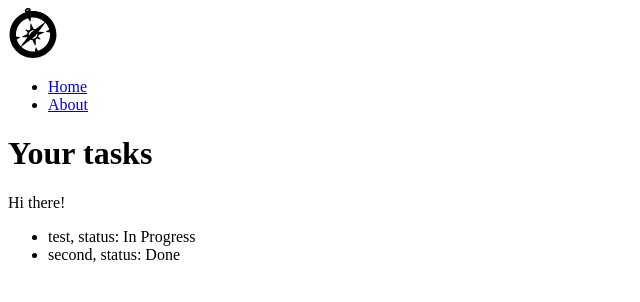
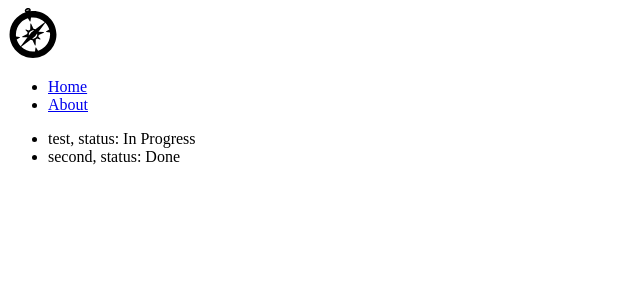
Before and after one commit to rjNemo/react_template, a React (Create React App) app: page / in a window 1280 px wide. Shown: the top 302 px of the page, without its empty margins (0-640 px from the left). Built offline with nearby package versions, Linux system fonts and the light colour scheme.

Commit message:
install styled components

```diff
--- a/package.json
+++ b/package.json
@@ -9,7 +9,8 @@
     "react": "^17.0.0",
     "react-dom": "^17.0.0",
     "react-router-dom": "^5.2.0",
-    "react-scripts": "3.4.4"
+    "react-scripts": "3.4.4",
+    "styled-components": "^5.2.0"
   },
   "scripts": {
     "start": "react-scripts start",
@@ -38,6 +39,8 @@
     "@types/react": "^16.9.53",
     "@types/react-dom": "^16.9.8",
     "@types/react-router-dom": "^5.1.6",
+    "@types/styled-components": "^5.1.4",
+    "babel-plugin-styled-components": "^1.11.1",
     "typescript": "^4.0.3"
   }
 }
--- a/src/components/TodoList.tsx
+++ b/src/components/TodoList.tsx
@@ -7,8 +7,6 @@ interface Props {
 
 export const TodoList: FC<Props> = ({ todos }) => (
   <div>
-    <h1>Your tasks</h1>
-    <p>Hi there!</p>
     <ul>
       {todos.map((todo) => (
         <li key={todo.id}>
--- a/src/core/services/todo.ts
+++ b/src/core/services/todo.ts
@@ -1,7 +1,6 @@
 import Todo from '../models/todo';
 
 export const listTodos = (): Todo[] => {
-  console.log('create list');
   return [
     {
       id: '1',
```
Also changed, not shown: 1 other file (tests, documents, lock files or other folders).
